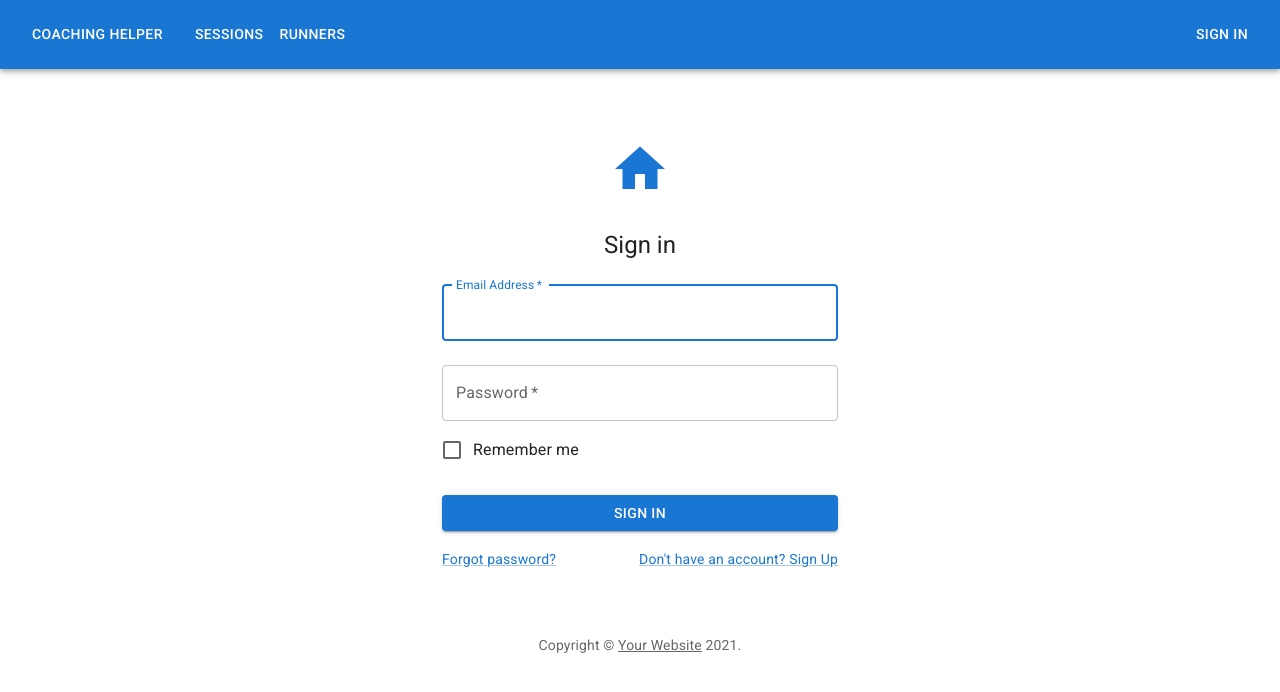
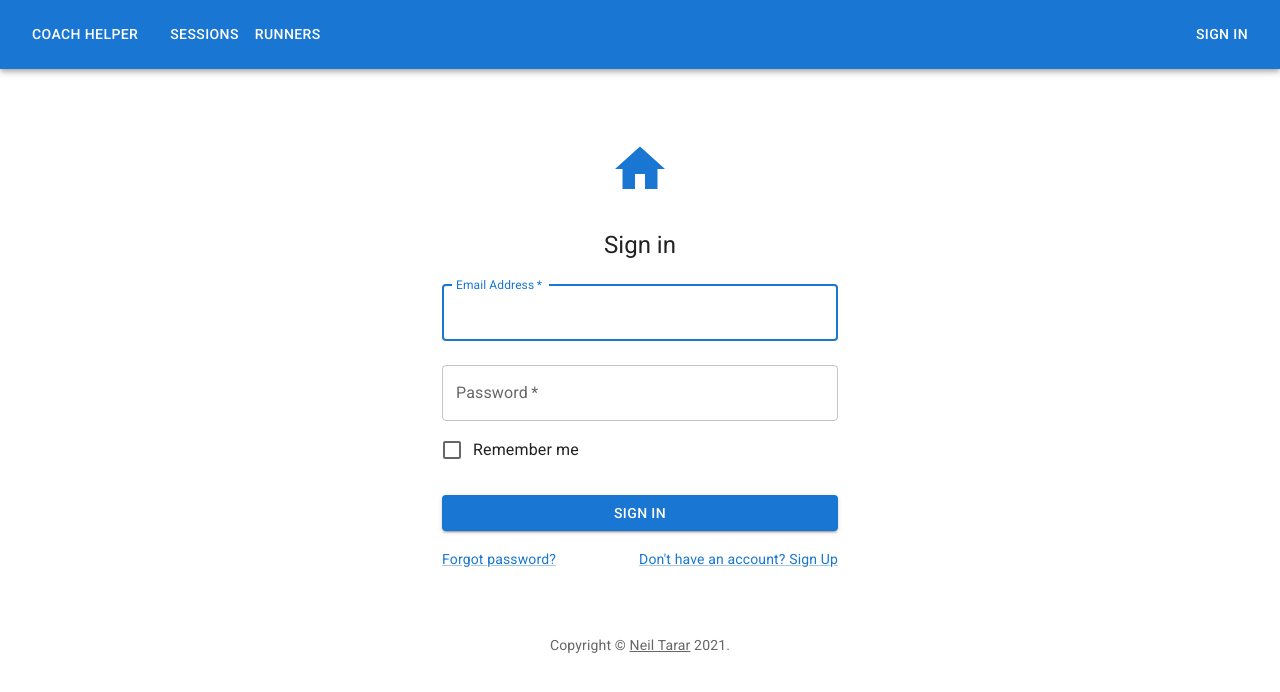
Before and after one commit to neiltarar/coach-helper, a React (Create React App) app in the folder client/: page /sign-in in a window 1280 px wide. Shown: the top 692 px of the page. Built offline with nearby package versions, Linux system fonts and the light colour scheme.

Commit message:
Navigation connections on the end point url added

```diff
--- a/client/src/App.tsx
+++ b/client/src/App.tsx
@@ -1,10 +1,10 @@
 import React from "react";
-import * as ReactDOM from "react-dom";
 import NavBar from "./components/NavBar";
 import { HomePage } from "./pages/Home";
 import SignIn from "./pages/SignIn";
 import SignUp from "./pages/SignUp";
 import SessionsTable from "./pages/SessionsTable";
+import Copyright from "./components/Copyright";
 import { BrowserRouter, Routes, Route, Router } from "react-router-dom";
 import "@fontsource/roboto/300.css";
 import "@fontsource/roboto/400.css";
@@ -24,6 +24,7 @@ function App() {
           <Route path='/sessions' element={<SessionsTable />}></Route>
         </Routes>
       </BrowserRouter>
+      <Copyright sx={{ mt: 8, mb: 4 }} />
     </React.Fragment>
   );
 }
--- /dev/null
+++ b/client/src/components/Copyright.tsx
@@ -0,0 +1,19 @@
+import Typography from "@mui/material/Typography";
+import Link from "@mui/material/Link";
+
+export default function Copyright(props: any) {
+  return (
+    <Typography
+      variant='body2'
+      color='text.secondary'
+      align='center'
+      {...props}>
+      {"Copyright © "}
+      <Link color='inherit' href='https://www.neil-tarar.com/'>
+        Neil Tarar
+      </Link>{" "}
+      {new Date().getFullYear()}
+      {"."}
+    </Typography>
+  );
+}
--- a/client/src/components/NavBar.tsx
+++ b/client/src/components/NavBar.tsx
@@ -10,7 +10,7 @@ import Container from "@mui/material/Container";
 import Button from "@mui/material/Button";
 import MenuItem from "@mui/material/MenuItem";
 
-const pages = ["Sessions", "Runners"];
+const pages = ["sessions", "runners"];
 
 const NavBar = () => {
   const [anchorElNav, setAnchorElNav] = React.useState<null | HTMLElement>(
@@ -42,7 +42,7 @@ const NavBar = () => {
             component='div'
             sx={{ mr: 2, display: { xs: "none", md: "flex" } }}>
             <Button color='inherit' href='/'>
-              COACHING HELPER
+              COACH HELPER
             </Button>
           </Typography>
 
@@ -75,7 +75,11 @@ const NavBar = () => {
               }}>
               {pages.map((page) => (
                 <MenuItem key={page} onClick={handleCloseNavMenu}>
-                  <Typography textAlign='center'>{page}</Typography>
+                  <Typography textAlign='center'>
+                    <Button color='inherit' href={`/${page}`}>
+                      {page}
+                    </Button>
+                  </Typography>
                 </MenuItem>
               ))}
             </Menu>
@@ -86,7 +90,7 @@ const NavBar = () => {
             component='div'
             sx={{ flexGrow: 1, display: { xs: "flex", md: "none" } }}>
             <Button color='inherit' href='/'>
-              COACHING HELPER
+              COACH HELPER
             </Button>
           </Typography>
           <Box sx={{ flexGrow: 1, display: { xs: "none", md: "flex" } }}>
@@ -94,7 +98,8 @@ const NavBar = () => {
               <Button
                 key={page}
                 onClick={handleCloseNavMenu}
-                sx={{ my: 2, color: "white", display: "block" }}>
+                sx={{ my: 2, color: "white", display: "block" }}
+                href={`/${page}`}>
                 {page}
               </Button>
             ))}
--- a/client/src/pages/Home.tsx
+++ b/client/src/pages/Home.tsx
@@ -26,7 +26,7 @@ export function HomePage() {
               fontSize={"10pt"}
               component='div'
               gutterBottom>
-              Coach Helper App
+              Coach Helper
             </Typography>
           </Heading>
         </Box>
--- a/client/src/pages/SignIn.tsx
+++ b/client/src/pages/SignIn.tsx
@@ -18,23 +18,6 @@ function HomeIcon(props: SvgIconProps) {
     <SvgIcon {...props}>
       <path d='M10 20v-6h4v6h5v-8h3L12 3 2 12h3v8z' />
     </SvgIcon>
-  );
-}
-
-function Copyright(props: any) {
-  return (
-    <Typography
-      variant='body2'
-      color='text.secondary'
-      align='center'
-      {...props}>
-      {"Copyright © "}
-      <Link color='inherit' href='https://mui.com/'>
-        Your Website
-      </Link>{" "}
-      {new Date().getFullYear()}
-      {"."}
-    </Typography>
   );
 }
 
@@ -130,7 +113,6 @@ export default function SignIn() {
               </Grid>
             </Box>
           </Box>
-          <Copyright sx={{ mt: 8, mb: 4 }} />
         </Container>
       </ThemeProvider>
     </React.Fragment>
```
